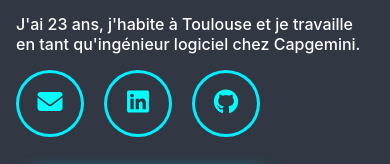
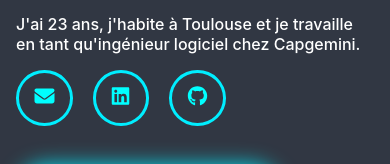
Before and after one commit to Alexandre-Vernet/portfolio, a React (Create React App) app: page / in a window 390 px wide. Shown: the part 444-608 px from the top of the page. Built offline with nearby package versions, Linux system fonts and the light colour scheme.

Commit message:
feat(responsive): Add responsive on About section

```diff
--- a/src/components/About/About.scss
+++ b/src/components/About/About.scss
@@ -112,7 +112,7 @@
 
         .left {
             width: 100%;
-            margin-top: 300px;
+            margin-top: 450px;
             padding: 1em;
 
             .text > h1 {
@@ -136,6 +136,7 @@
 @media (max-width: 507px) {
     #about > .left {
         margin-top: 200px;
+
         .text {
             h1 {
                 font-size: 2em;
@@ -149,5 +150,14 @@
                 font-size: 1em;
             }
         }
+
+        .social-medias > a {
+            padding: .8em;
+
+            svg {
+                width: 25px;
+                height: 20px;
+            }
+        }
     }
 }
```
